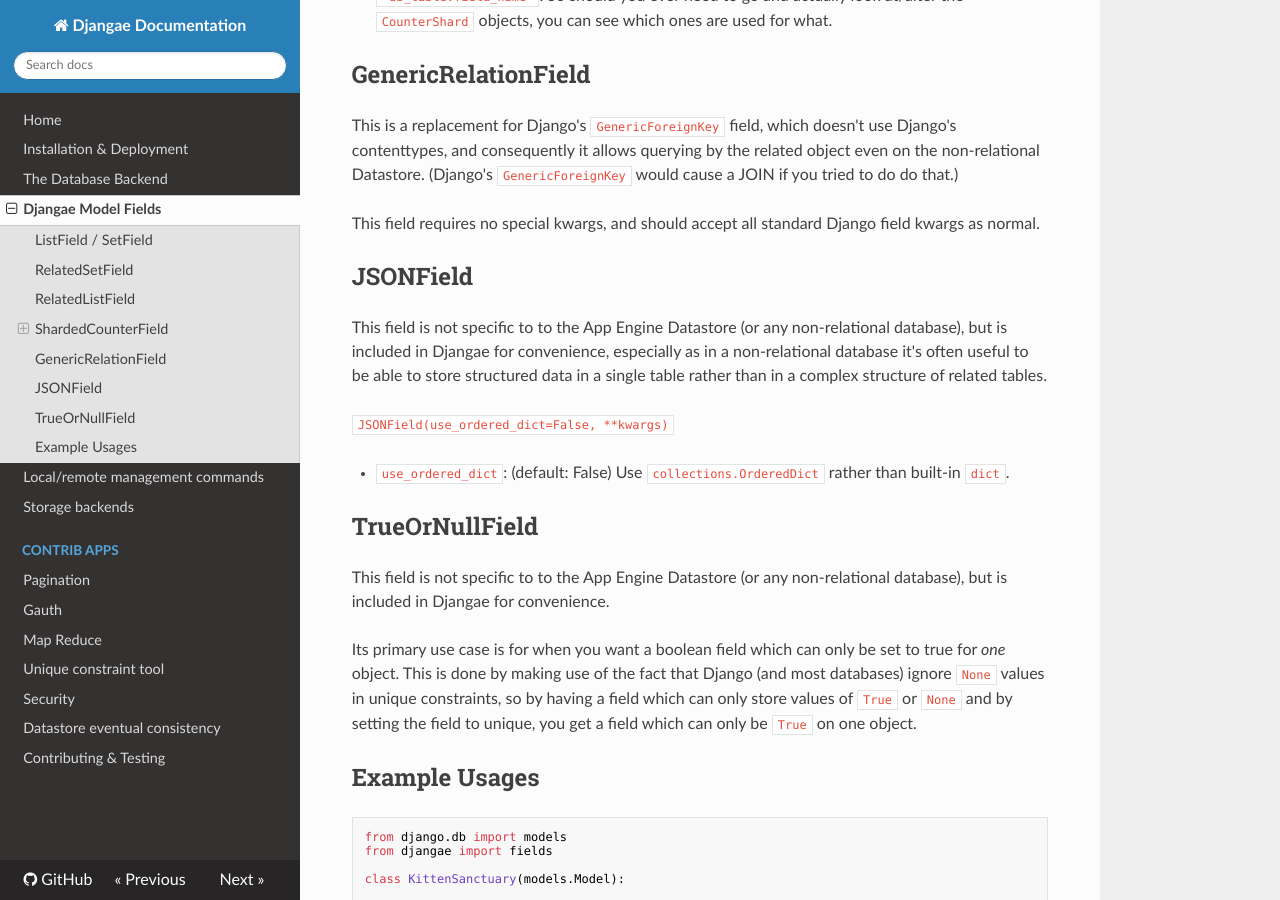
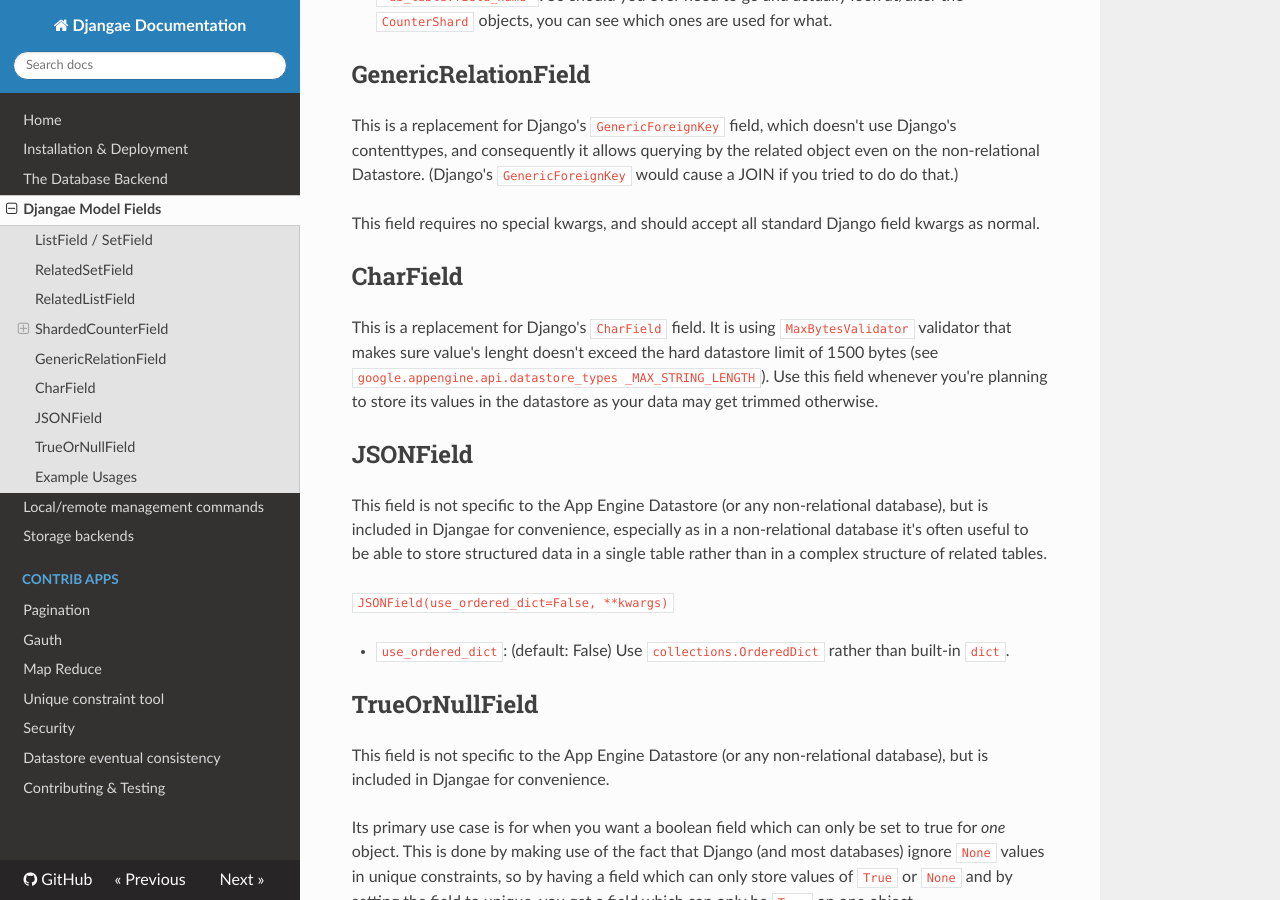
Before and after one commit to wittfabian/djangae, an MkDocs documentation site: the page built from docs/fields.md, in a window 1280 px wide and 900 px high, scrolled down 3180 px. Built offline with MkDocs 1.6.1, drawn with Linux system fonts in a browser that asks for light colours; nearby versions of some CDN libraries; old or Windows-style settings are respelled for this version of MkDocs.

Commit message:
Docs for djangae CharField

````diff
--- a/docs/fields.md
+++ b/docs/fields.md
@@ -96,10 +96,13 @@
 
 This field requires no special kwargs, and should accept all standard Django field kwargs as normal.
 
+## CharField
+
+This is a replacement for Django's `CharField` field. It is using `MaxBytesValidator` validator that makes sure value's lenght doesn't exceed the hard datastore limit of 1500 bytes (see `google.appengine.api.datastore_types _MAX_STRING_LENGTH`). Use this field whenever you're planning to store its values in the datastore as your data may get trimmed otherwise.
 
 ## JSONField
 
-This field is not specific to to the App Engine Datastore (or any non-relational database), but is included in Djangae for convenience, especially as in a non-relational database it's often useful to be able to store structured data in a single table rather than in a complex structure of related tables.
+This field is not specific to the App Engine Datastore (or any non-relational database), but is included in Djangae for convenience, especially as in a non-relational database it's often useful to be able to store structured data in a single table rather than in a complex structure of related tables.
 
 ```JSONField(use_ordered_dict=False, **kwargs)```
 
@@ -108,7 +111,7 @@
 
 ## TrueOrNullField
 
-This field is not specific to to the App Engine Datastore (or any non-relational database), but is included in Djangae for convenience.
+This field is not specific to the App Engine Datastore (or any non-relational database), but is included in Djangae for convenience.
 
 Its primary use case is for when you want a boolean field which can only be set to true for *one* object.  This is done by making use of the fact that Django (and most databases) ignore `None` values in unique constraints, so by having a field which can only store values of `True` or `None` and by setting the field to unique, you get a field which can only be `True` on one object.
 
````
